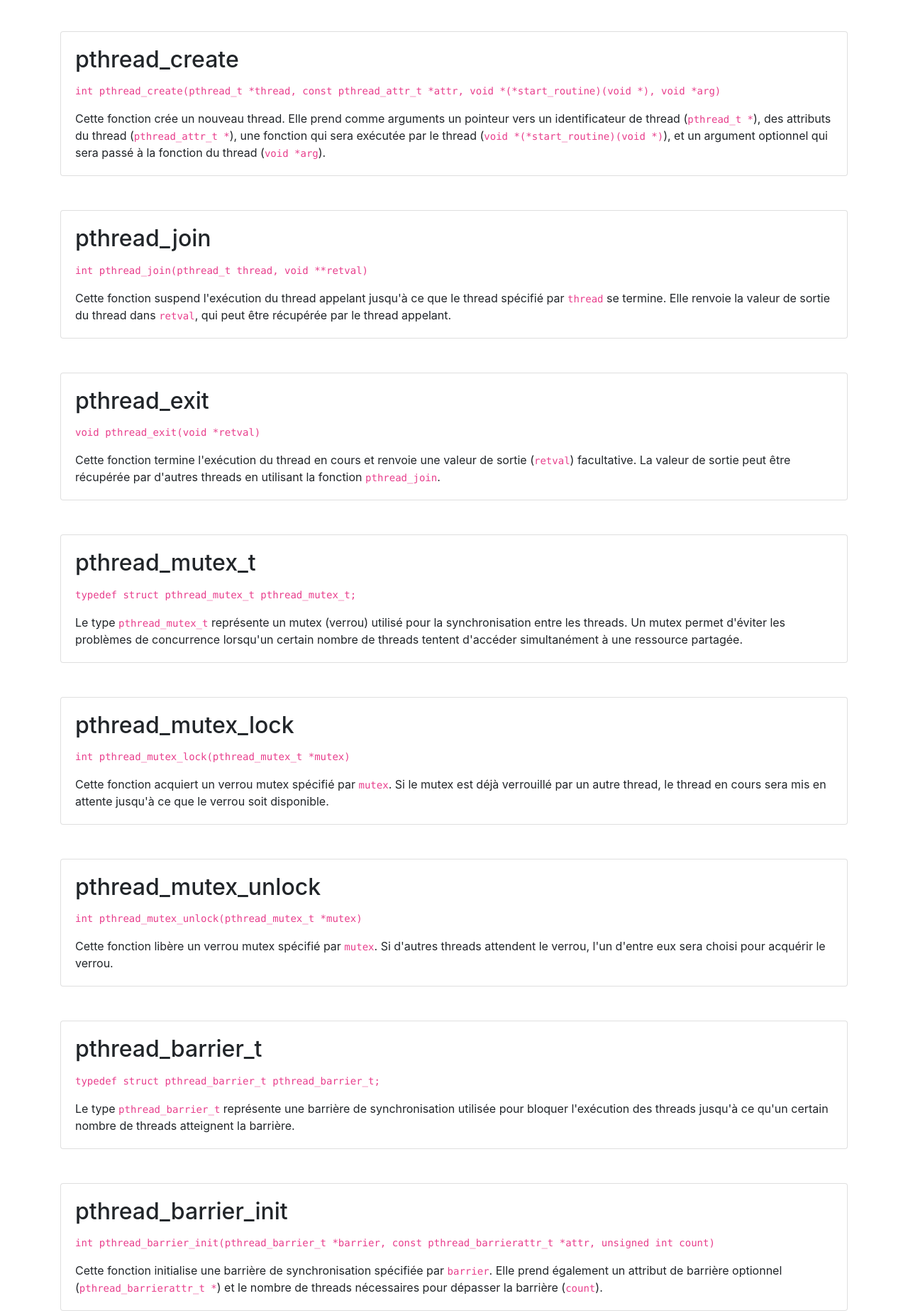
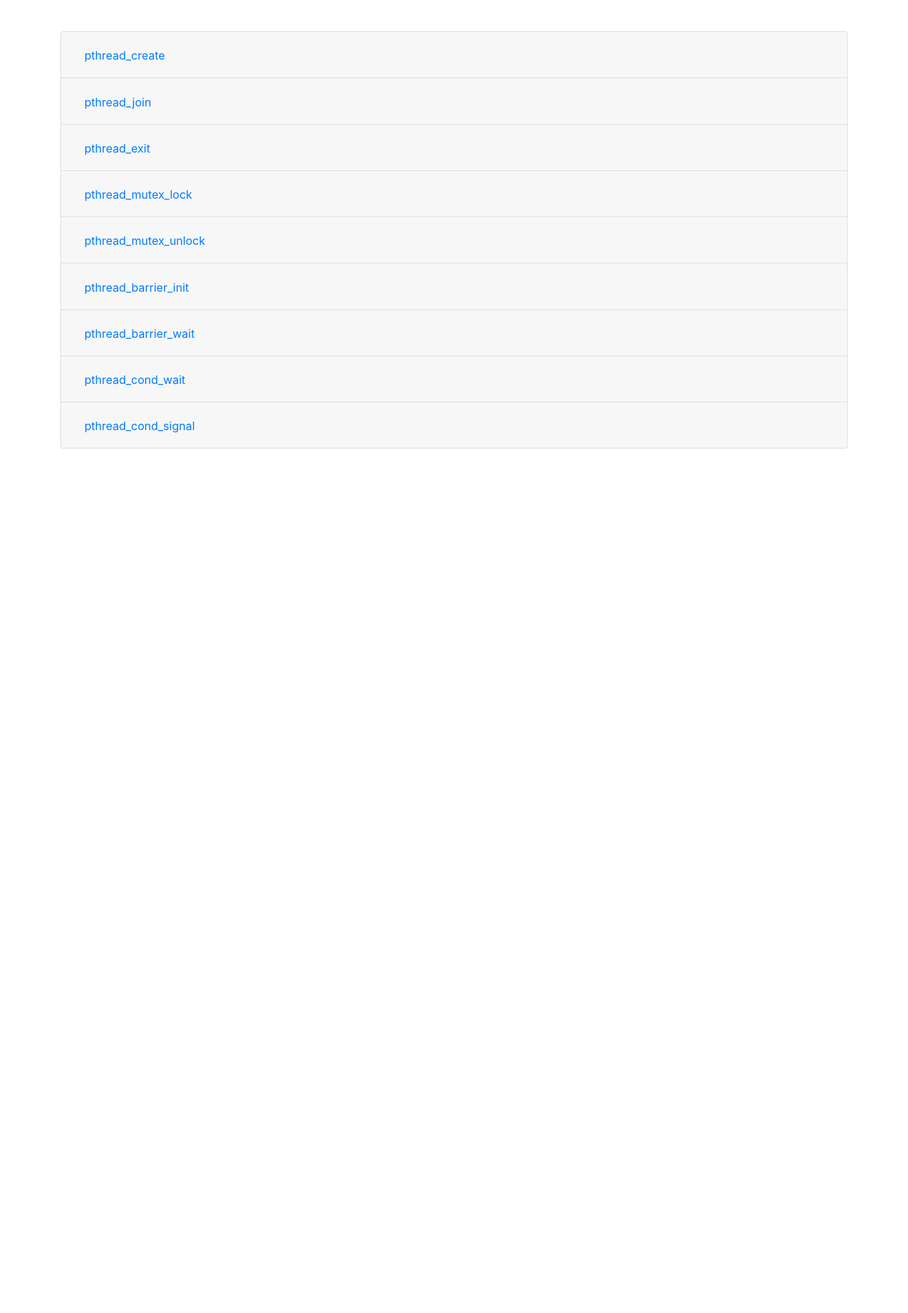
Before and after one commit to HichamEn-nasiry/Pthread, a plain HTML site: page index.html in a window 1280 px wide. Shown: the part 100-1950 px from the top of the page at 71% size. After the commit the page ends 800 px from the top, so only its background shows below. Drawn offline with nearby package versions, Linux system fonts and the light colour scheme.

Commit message:
Update index.html

```diff
--- a/index.html
+++ b/index.html
@@ -3,150 +3,187 @@
 <head>
     <title>Fonctions pthreads en C</title>
     <link rel="stylesheet" href="https://maxcdn.bootstrapcdn.com/bootstrap/4.5.2/css/bootstrap.min.css">
+    <style>
+        .card-body {
+            display: none;
+        }
+        .active-card .card-body {
+            display: block;
+        }
+    </style>
 </head>
 <body>
     <div class="container">
         <h1 class="mt-5">Fonctions pthreads en C</h1>
 
-        <div class="card mt-5">
-            <div class="card-body">
-                <h2 class="card-title">pthread_create</h2>
-                <p class="card-text">
+        <div class="accordion mt-5" id="accordionFunctions">
+
+            <div class="card">
+                <div class="card-header" id="headingCreate">
+                    <h2 class="mb-0">
+                        <button class="btn btn-link collapsed" type="button" data-toggle="collapse" data-target="#collapseCreate" aria-expanded="false" aria-controls="collapseCreate">
+                            pthread_create
+                        </button>
+                    </h2>
+                </div>
+
+                <div id="collapseCreate" class="card-body collapse" aria-labelledby="headingCreate" data-parent="#accordionFunctions">
+                    <p>
                         <code>int pthread_create(pthread_t *thread, const pthread_attr_t *attr, void *(*start_routine)(void *), void *arg)</code>
                     </p>
-                <p class="card-text">
+                    <p>
                         Cette fonction crée un nouveau thread. Elle prend comme arguments un pointeur vers un identificateur de thread (<code>pthread_t *</code>), des attributs du thread (<code>pthread_attr_t *</code>), une fonction qui sera exécutée par le thread (<code>void *(*start_routine)(void *)</code>), et un argument optionnel qui sera passé à la fonction du thread (<code>void *arg</code>).
                     </p>
                 </div>
             </div>
 
-        <div class="card mt-5">
-            <div class="card-body">
-                <h2 class="card-title">pthread_join</h2>
-                <p class="card-text">
+            <div class="card">
+                <div class="card-header" id="headingJoin">
+                    <h2 class="mb-0">
+                        <button class="btn btn-link collapsed" type="button" data-toggle="collapse" data-target="#collapseJoin" aria-expanded="false" aria-controls="collapseJoin">
+                            pthread_join
+                        </button>
+                    </h2>
+                </div>
+
+                <div id="collapseJoin" class="card-body collapse" aria-labelledby="headingJoin" data-parent="#accordionFunctions">
+                    <p>
                         <code>int pthread_join(pthread_t thread, void **retval)</code>
                     </p>
-                <p class="card-text">
+                    <p>
                         Cette fonction suspend l'exécution du thread appelant jusqu'à ce que le thread spécifié par <code>thread</code> se termine. Elle renvoie la valeur de sortie du thread dans <code>retval</code>, qui peut être récupérée par le thread appelant.
                     </p>
                 </div>
             </div>
 
-        <div class="card mt-5">
-            <div class="card-body">
-                <h2 class="card-title">pthread_exit</h2>
-                <p class="card-text">
+            <div class="card">
+                <div class="card-header" id="headingExit">
+                    <h2 class="mb-0">
+                        <button class="btn btn-link collapsed" type="button" data-toggle="collapse" data-target="#collapseExit" aria-expanded="false" aria-controls="collapseExit">
+                            pthread_exit
+                        </button>
+                    </h2>
+                </div>
+
+                <div id="collapseExit" class="card-body collapse" aria-labelledby="headingExit" data-parent="#accordionFunctions">
+                    <p>
                         <code>void pthread_exit(void *retval)</code>
                     </p>
-                <p class="card-text">
+                    <p>
                         Cette fonction termine l'exécution du thread en cours et renvoie une valeur de sortie (<code>retval</code>) facultative. La valeur de sortie peut être récupérée par d'autres threads en utilisant la fonction <code>pthread_join</code>.
                     </p>
                 </div>
             </div>
 
-        <div class="card mt-5">
-            <div class="card-body">
-                <h2 class="card-title">pthread_mutex_t</h2>
-                <p class="card-text">
-                    <code>typedef struct pthread_mutex_t pthread_mutex_t;</code>
-                </p>
-                <p class="card-text">
-                    Le type <code>pthread_mutex_t</code> représente un mutex (verrou) utilisé pour la synchronisation entre les threads. Un mutex permet d'éviter les problèmes de concurrence lorsqu'un certain nombre de threads tentent d'accéder simultanément à une ressource partagée.
-                </p>
-            </div>
+            <div class="card">
+                <div class="card-header" id="headingMutexLock">
+                    <h2 class="mb-0">
+                        <button class="btn btn-link collapsed" type="button" data-toggle="collapse" data-target="#collapseMutexLock" aria-expanded="false" aria-controls="collapseMutexLock">
+                            pthread_mutex_lock
+                        </button>
+                    </h2>
                 </div>
 
-        <div class="card mt-5">
-            <div class="card-body">
-                <h2 class="card-title">pthread_mutex_lock</h2>
-                <p class="card-text">
+                <div id="collapseMutexLock" class="card-body collapse" aria-labelledby="headingMutexLock" data-parent="#accordionFunctions">
+                    <p>
                         <code>int pthread_mutex_lock(pthread_mutex_t *mutex)</code>
                     </p>
-                <p class="card-text">
+                    <p>
                         Cette fonction acquiert un verrou mutex spécifié par <code>mutex</code>. Si le mutex est déjà verrouillé par un autre thread, le thread en cours sera mis en attente jusqu'à ce que le verrou soit disponible.
                     </p>
                 </div>
             </div>
 
-        <div class="card mt-5">
-            <div class="card-body">
-                <h2 class="card-title">pthread_mutex_unlock</h2>
-                <p class="card-text">
+            <div class="card">
+                <div class="card-header" id="headingMutexUnlock">
+                    <h2 class="mb-0">
+                        <button class="btn btn-link collapsed" type="button" data-toggle="collapse" data-target="#collapseMutexUnlock" aria-expanded="false" aria-controls="collapseMutexUnlock">
+                            pthread_mutex_unlock
+                        </button>
+                    </h2>
+                </div>
+
+                <div id="collapseMutexUnlock" class="card-body collapse" aria-labelledby="headingMutexUnlock" data-parent="#accordionFunctions">
+                    <p>
                         <code>int pthread_mutex_unlock(pthread_mutex_t *mutex)</code>
                     </p>
-                <p class="card-text">
+                    <p>
                         Cette fonction libère un verrou mutex spécifié par <code>mutex</code>. Si d'autres threads attendent le verrou, l'un d'entre eux sera choisi pour acquérir le verrou.
                     </p>
                 </div>
             </div>
 
-        <div class="card mt-5">
-            <div class="card-body">
-                <h2 class="card-title">pthread_barrier_t</h2>
-                <p class="card-text">
-                    <code>typedef struct pthread_barrier_t pthread_barrier_t;</code>
-                </p>
-                <p class="card-text">
-                    Le type <code>pthread_barrier_t</code> représente une barrière de synchronisation utilisée pour bloquer l'exécution des threads jusqu'à ce qu'un certain nombre de threads atteignent la barrière.
-                </p>
-            </div>
+            <div class="card">
+                <div class="card-header" id="headingBarrierInit">
+                    <h2 class="mb-0">
+                        <button class="btn btn-link collapsed" type="button" data-toggle="collapse" data-target="#collapseBarrierInit" aria-expanded="false" aria-controls="collapseBarrierInit">
+                            pthread_barrier_init
+                        </button>
+                    </h2>
                 </div>
 
-        <div class="card mt-5">
-            <div class="card-body">
-                <h2 class="card-title">pthread_barrier_init</h2>
-                <p class="card-text">
+                <div id="collapseBarrierInit" class="card-body collapse" aria-labelledby="headingBarrierInit" data-parent="#accordionFunctions">
+                    <p>
                         <code>int pthread_barrier_init(pthread_barrier_t *barrier, const pthread_barrierattr_t *attr, unsigned int count)</code>
                     </p>
-                <p class="card-text">
+                    <p>
                         Cette fonction initialise une barrière de synchronisation spécifiée par <code>barrier</code>. Elle prend également un attribut de barrière optionnel (<code>pthread_barrierattr_t *</code>) et le nombre de threads nécessaires pour dépasser la barrière (<code>count</code>).
                     </p>
                 </div>
             </div>
 
-        <div class="card mt-5">
-            <div class="card-body">
-                <h2 class="card-title">pthread_barrier_wait</h2>
-                <p class="card-text">
+            <div class="card">
+                <div class="card-header" id="headingBarrierWait">
+                    <h2 class="mb-0">
+                        <button class="btn btn-link collapsed" type="button" data-toggle="collapse" data-target="#collapseBarrierWait" aria-expanded="false" aria-controls="collapseBarrierWait">
+                            pthread_barrier_wait
+                        </button>
+                    </h2>
+                </div>
+
+                <div id="collapseBarrierWait" class="card-body collapse" aria-labelledby="headingBarrierWait" data-parent="#accordionFunctions">
+                    <p>
                         <code>int pthread_barrier_wait(pthread_barrier_t *barrier)</code>
                     </p>
-                <p class="card-text">
+                    <p>
                         Cette fonction bloque l'exécution du thread appelant jusqu'à ce que le nombre requis de threads atteigne la barrière. Lorsque le nombre requis de threads est atteint, tous les threads sont libérés simultanément.
                     </p>
                 </div>
             </div>
 
-        <div class="card mt-5">
-            <div class="card-body">
-                <h2 class="card-title">pthread_cond_t</h2>
-                <p class="card-text">
-                    <code>typedef struct pthread_cond_t pthread_cond_t;</code>
-                </p>
-                <p class="card-text">
-                    Le type <code>pthread_cond_t</code> représente une variable de condition utilisée pour la synchronisation entre les threads. Une variable de condition permet à un thread de suspendre son exécution jusqu'à ce qu'une condition particulière soit satisfaite.
-                </p>
-            </div>
+            <div class="card">
+                <div class="card-header" id="headingCondWait">
+                    <h2 class="mb-0">
+                        <button class="btn btn-link collapsed" type="button" data-toggle="collapse" data-target="#collapseCondWait" aria-expanded="false" aria-controls="collapseCondWait">
+                            pthread_cond_wait
+                        </button>
+                    </h2>
                 </div>
 
-        <div class="card mt-5">
-            <div class="card-body">
-                <h2 class="card-title">pthread_cond_wait</h2>
-                <p class="card-text">
+                <div id="collapseCondWait" class="card-body collapse" aria-labelledby="headingCondWait" data-parent="#accordionFunctions">
+                    <p>
                         <code>int pthread_cond_wait(pthread_cond_t *cond, pthread_mutex_t *mutex)</code>
                     </p>
-                <p class="card-text">
+                    <p>
                         Cette fonction bloque l'exécution du thread appelant jusqu'à ce que la variable de condition spécifiée par <code>cond</code> soit signalée par un autre thread. L'appel à cette fonction nécessite un verrou mutex spécifié par <code>mutex</code>, qui sera temporairement relâché pendant l'attente.
                     </p>
                 </div>
             </div>
 
-        <div class="card mt-5">
-            <div class="card-body">
-                <h2 class="card-title">pthread_cond_signal</h2>
-                <p class="card-text">
+            <div class="card">
+                <div class="card-header" id="headingCondSignal">
+                    <h2 class="mb-0">
+                        <button class="btn btn-link collapsed" type="button" data-toggle="collapse" data-target="#collapseCondSignal" aria-expanded="false" aria-controls="collapseCondSignal">
+                            pthread_cond_signal
+                        </button>
+                    </h2>
+                </div>
+
+                <div id="collapseCondSignal" class="card-body collapse" aria-labelledby="headingCondSignal" data-parent="#accordionFunctions">
+                    <p>
                         <code>int pthread_cond_signal(pthread_cond_t *cond)</code>
                     </p>
-                <p class="card-text">
+                    <p>
                         Cette fonction envoie un signal à la variable de condition spécifiée par <code>cond</code>. Si plusieurs threads attendent sur cette variable de condition, un seul thread est choisi pour être réveillé.
                     </p>
                 </div>
@@ -154,6 +191,16 @@
 
         </div>
 
+    </div>
+
     <script src="https://maxcdn.bootstrapcdn.com/bootstrap/4.5.2/js/bootstrap.min.js"></script>
+    <script>
+        var accordionElements = document.getElementsByClassName("card-header");
+        for (var i = 0; i < accordionElements.length; i++) {
+            accordionElements[i].addEventListener("click", function() {
+                this.parentElement.classList.toggle("active-card");
+            });
+        }
+    </script>
 </body>
 </html>
```
Lines whose indentation alone changed are shown as unchanged.
